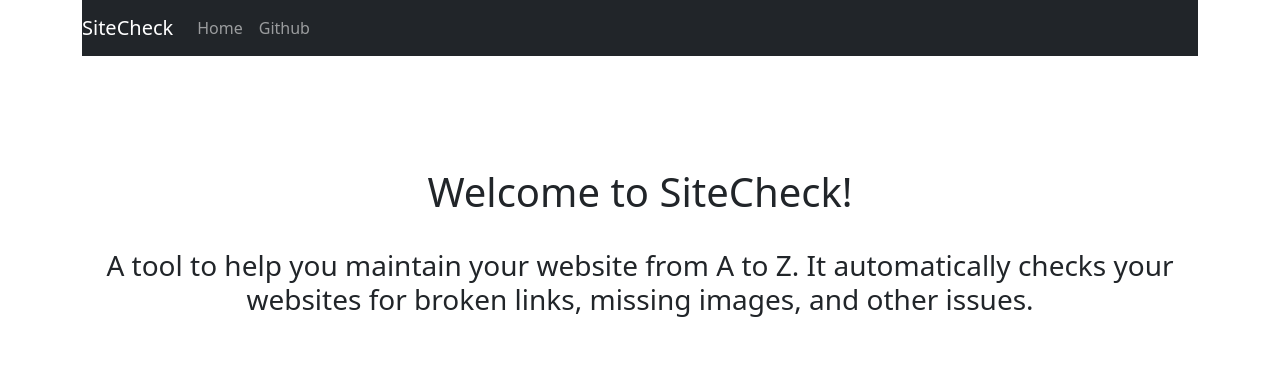
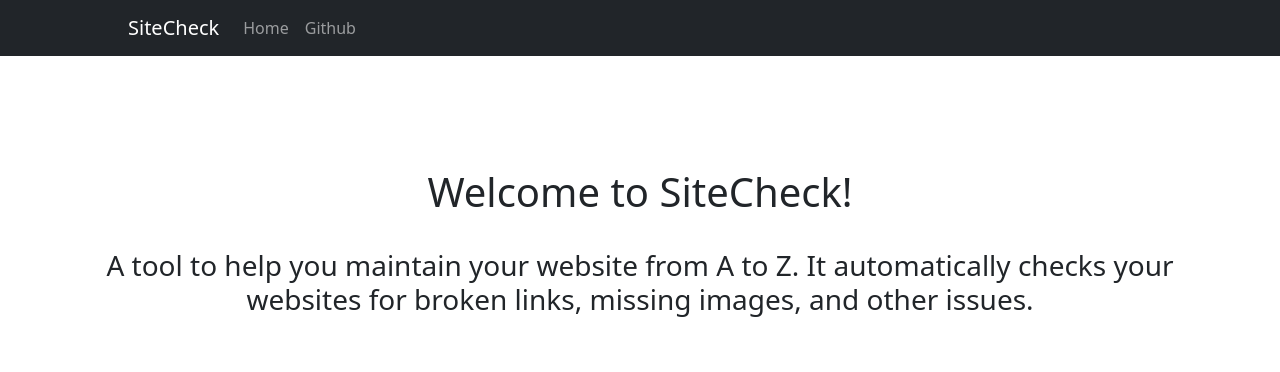
Before and after one commit to shreayan98c/SiteCheck, a Flask app: page / in a window 1280 px wide. Shown: the top 372 px of the page. Run offline with Flask 2, Linux system fonts and the light colour scheme.

Commit message:
Improved website layout

```diff
--- a/templates/base.html
+++ b/templates/base.html
@@ -14,12 +14,10 @@
 
 </head>
 <body>
-<div class="container">
-    <!-- Content here -->
 
 <!-- Navbar -->
 <nav class="navbar navbar-expand-lg navbar-dark bg-dark">
-        <a class="navbar-brand" href="{{ url_for('hello_world') }}">SiteCheck</a>
+    <a class="navbar-brand" style="margin-left: 10%;" href="{{ url_for('hello_world') }}">SiteCheck</a>
     <button class="navbar-toggler" type="button" data-toggle="collapse" data-target="#navbarNav"
             aria-controls="navbarNav" aria-expanded="false" aria-label="Toggle navigation">
         <span class="navbar-toggler-icon"></span>
@@ -37,6 +35,8 @@
     </div>
 </nav>
 
+<div class="container">
+    <!-- Content here -->
     {% block content %}
 
     {% endblock %}
```
Lines whose indentation alone changed are shown as unchanged.
